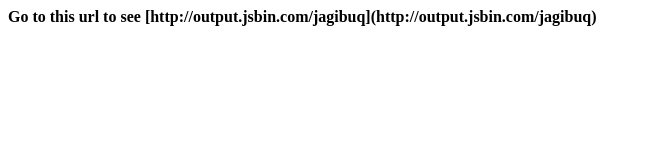
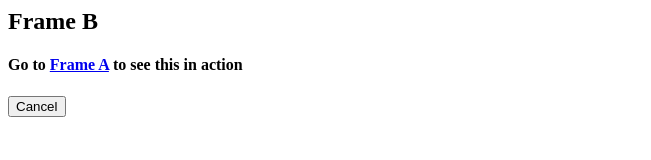
Before and after one commit to dmitrymar/iframe_messages, a plain HTML site: page index.html in a window 1280 px wide. Shown: the whole page, without its empty margins (0-651 px from the left). Drawn offline with Linux system fonts and the light colour scheme.

Commit message:
set up cancel button

```diff
--- a/index.html
+++ b/index.html
@@ -1,9 +1,14 @@
 <html>
     <head></head>
     <body>
-	    <h4>Go to this url to see [http://output.jsbin.com/jagibuq](http://output.jsbin.com/jagibuq)</h4>
+	    <h2>Frame B</h2>
+
+	    <h4>Go to <a href="http://output.jsbin.com/jagibuq">Frame A</a> to see this in action</h4>
+	    <button onclick="sendMessage({status:'cancel'});">Cancel</button>
         <script>
-            top.postMessage('hello', 'http://output.jsbin.com');
+	   function sendMessage(message) {
+            top.postMessage(message, 'http://output.jsbin.com');
+	   }
         </script>
     </body>
 </html>
```
